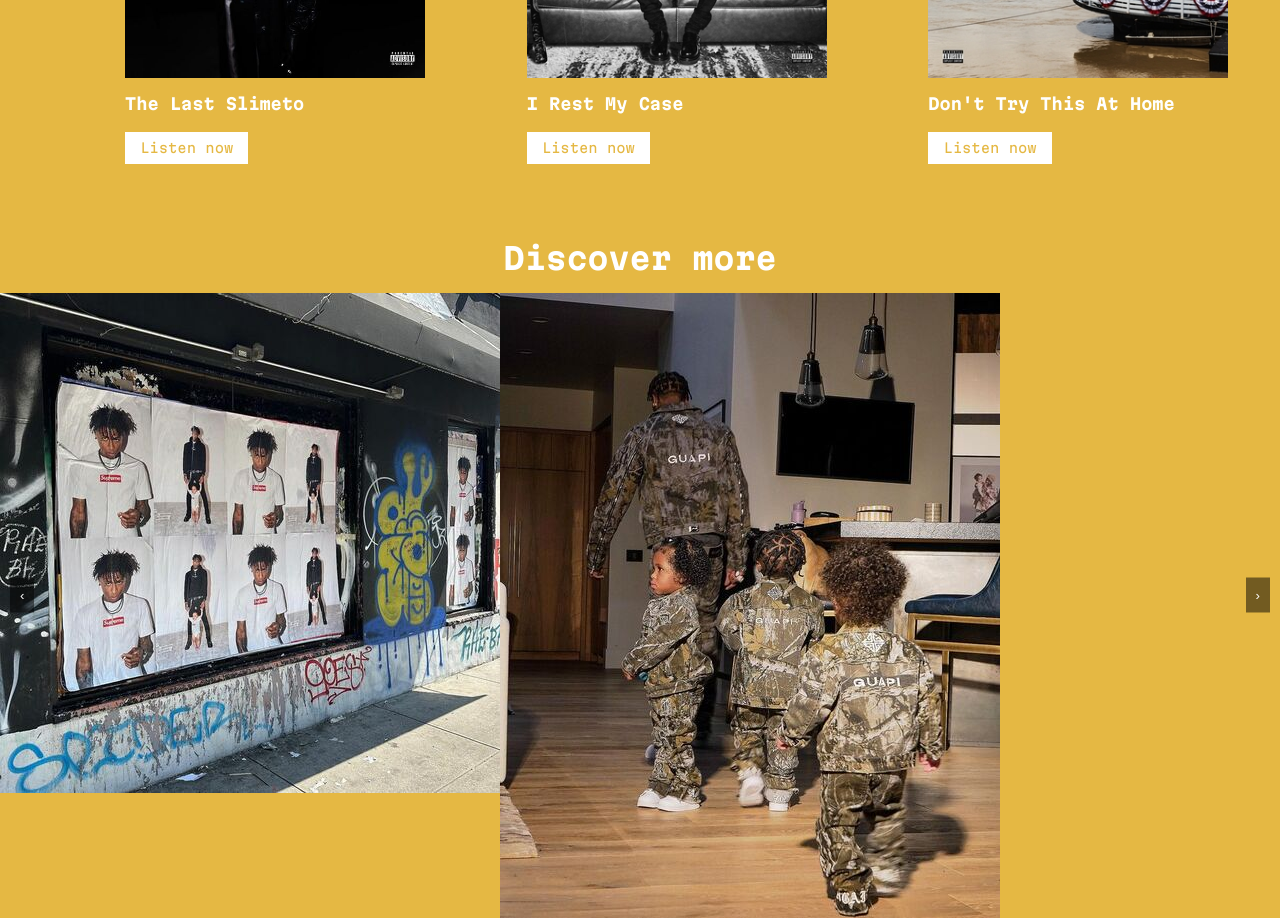
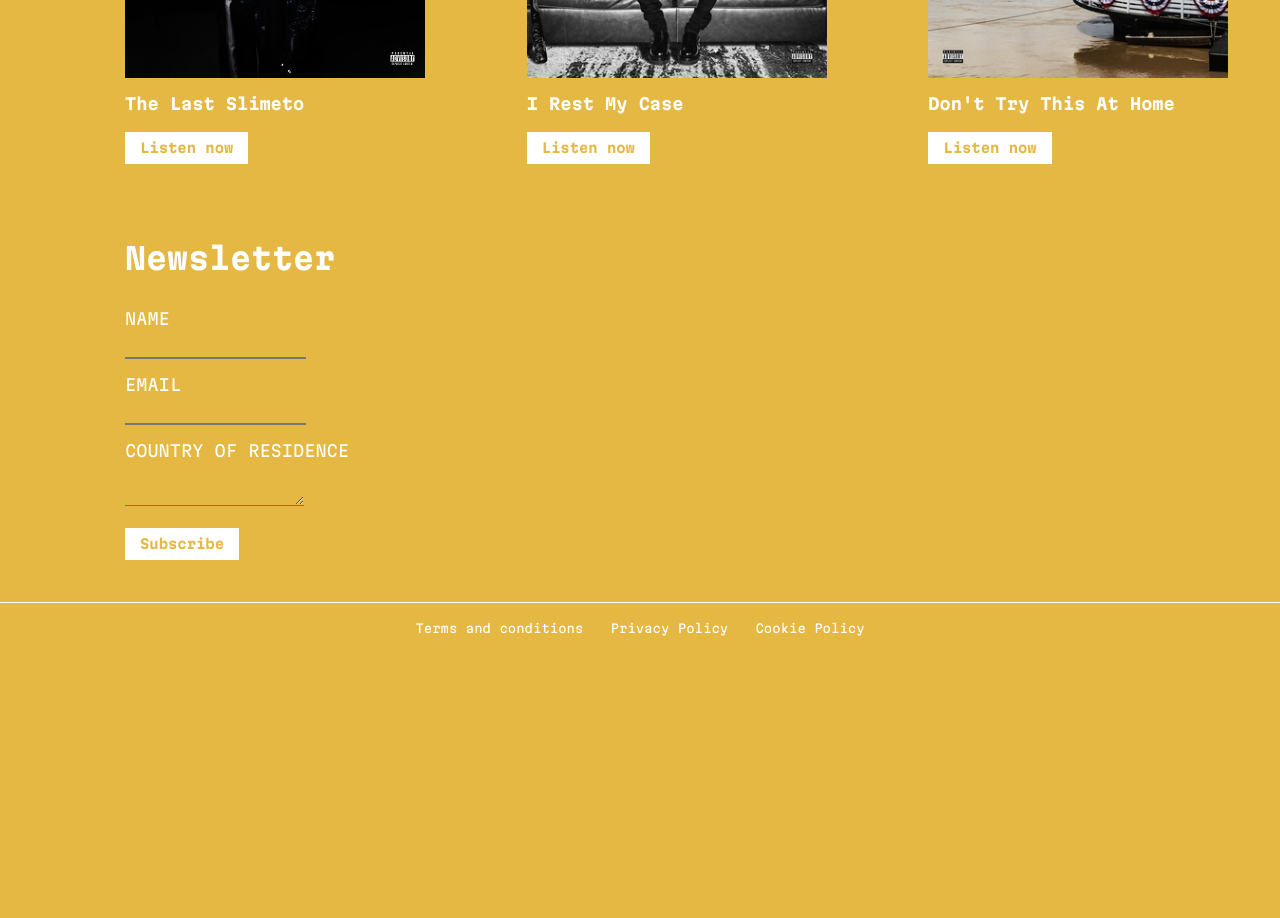
Before and after one commit to lucamaino/maino-luca-ufs07-2024, a plain HTML site: page index.html in a window 1280 px wide. Shown: the part 900-1818 px from the top of the page. After the commit the page ends 1551 px from the top, so only its background shows below. Drawn offline with Linux system fonts and the light colour scheme.

Commit message:
js e footer

```diff
--- a/assets/styles/main.css
+++ b/assets/styles/main.css
@@ -7,6 +7,10 @@
 body {
     font-family: 'Martian Mono';
     background: rgba(229,184,67);
+}
+
+.titoli {
+    padding-top: 50px;
 }
 
 a {
@@ -75,6 +79,7 @@ a.logo img {
 
 .btn-udcmn, .btn-top, .btn-sinc-kent, .btn-tls, .btn-irmc, .btn-dttah {
     font-family: 'Martian Mono';
+    font-weight: bold;
     background-color: white;
     color: rgba(229,184,67);
     padding: 8px 15px;
@@ -101,49 +106,80 @@ a.logo img {
     justify-content: center;
 }
 
-.carosello {
-    position: relative;
-    overflow: hidden;
+.zoom {
+    transform: scale(1.1);
+    transition: transform 0.5s ease;
 }
 
-.carosello-img {
-    padding-top: 20px;
-    display: flex;
-    transition: transform 0.5s ease-in-out;
+.newsletter {
+    font-size: 30px;
+    color: white;
+    font-weight: bold;
+    padding-left: 125px;
+    padding-top: 475px;
 }
 
-.img-brand img {
-    max-width: 100%;
-    display: flex;
+form {
+    font-family: 'Martian Mono';
+    color: white;
+    padding-top: 20px;
+    padding-left: 125px;
+    label {
+        padding-top: 10px;
+        display: block;
+        margin: 0.5em 0 0.25em;
+    }
+
+    textarea,
+    input:not([type="checkbox"]) {
+        padding-top: 10px;
+        border-top: 0;
+        border-right: 0;
+        border-left: 0;
+        background-color: transparent;
+    }
 }
 
-.prev, .next {
-    position: absolute;
-    padding-top: 50px;
-    background-color: rgba(0, 0, 0, 0.5);
-    color: white;
+.btn-form {
+    font-family: 'Martian Mono';
+    font-weight: bold;
+    background-color: white;
+    color: rgba(229,184,67);
+    padding: 8px 15px;
     border: none;
-    padding: 10px;
     cursor: pointer;
-    z-index: 1;
+    position: relative;
+    bottom: 10px;
+    decoration: none;
+    display: block;
+    margin-top: 30px;
 }
 
-.prev {
-    left: 10px;
+.footer {
+    padding-top: 1em;
+    ul {
+        li {
+            display: inline-block;
+        }
+    }
+
+    .site-footer {
+        padding: 1em 0;
+        border-top: 1px solid white;
+        margin-top: 1em;
+        text-align: center;
+        li {
+            margin: 0 0.5em;
+        }
+        a {
+            color: white;
+            font-size: 0.75rem;
+        }
+        }
+    }
+
+.container-footer {
+    max-width: 1280px;
+    margin-right: auto;
+    margin-left: auto;
 }
-
-.next {
-    right: 10px;
-}
-
-.prev, .next {
-    position: absolute;
-    top: 50%;
-    transform: translateY(-50%);
-    background-color: rgba(0, 0, 0, 0.5);
-    color: white;
-    border: none;
-    padding: 10px;
-    cursor: pointer;
-    z-index: 1;
-}
--- a/index.html
+++ b/index.html
@@ -17,9 +17,9 @@
                 <img src="assets/images/logoyb.png" alt="">
             </a>
 
-            <nav>
-                <ul> <!--unordered list-->
-                    <li> <!--list item-->
+            <nav class="titoli">
+                <ul>
+                    <li>
                         <a href="index.html" title="Home">Home</a>
                     </li>
                     <li>
@@ -29,7 +29,7 @@
                         <a href="https://www.youtube.com/channel/UClW4jraMKz6Qj69lJf-tODA" title="Video" target="_blank">Video</a>
                     </li>
                     <li>
-                        <a href="https://www.youngboynba.com/#newsletter" title="Newsletter" target="_blank">Newsletter</a>
+                        <a href="#form-newsletter" title="Newsletter" target="_blank">Newsletter</a>
                     </li>
                 </ul>
             </nav>
@@ -42,7 +42,7 @@
         <div class="containers">
             <div class="container-udmcn">
                 <a class="udcmn" title="Until Death Call My Name">
-                    <img src="assets/images/udcmn.jpg" alt="">
+                    <img src="assets/images/udcmn.jpg">
                 </a>
                 <div class="title-udcmn">
                     <br>Until Death Call My Name</br>
@@ -54,7 +54,7 @@
 
             <div class="container-top">
                 <a class="top" title="Top">
-                    <img src="assets/images/top.jpg" alt="">
+                    <img src="assets/images/top.jpg">
                 </a>
                 <div class="title-top">
                     <br>Top</br>
@@ -66,7 +66,7 @@
 
             <div class="container-sinc-kent">
                 <a class="sinc-kent" title="Sincerely, Kentrell">
-                    <img src="assets/images/sinc-kent.jpg" alt="">
+                    <img src="assets/images/sinc-kent.jpg">
                 </a>
                 <div class="title-sinc-kent">
                     <br>Sincerely, Kentrell</br>
@@ -78,7 +78,7 @@
 
             <div class="container-tls">
                 <a class="tls" title="The Last Slimeto">
-                    <img src="assets/images/tls.jpg" alt="">
+                    <img src="assets/images/tls.jpg">
                 </a>
                 <div class="title-tls">
                     <br>The Last Slimeto</br>
@@ -90,7 +90,7 @@
 
             <div class="container-irmc">
                 <a class="irmc" title="I Rest My Case">
-                    <img src="assets/images/irmc.jpeg" alt="">
+                    <img src="assets/images/irmc.jpeg">
                 </a>
                 <div class="title-irmc">
                     <br>I Rest My Case</br>
@@ -102,7 +102,7 @@
 
             <div class="container-dttah">
                 <a class="dttah" title="Don't Try This At Home">
-                    <img src="assets/images/dttah.jpeg" alt="">
+                    <img src="assets/images/dttah.jpeg">
                 </a>
                 <div class="title-dttah">
                     <br>Don't Try This At Home</br>
@@ -113,22 +113,49 @@
             </div>
         </div>
 
-        <div class="discover-more">
-            <a>Discover more</a>
+        <div class="newsletter" id="form-newsletter">
+            <a>Newsletter</a>
         </div>
 
-        <div class="carosello">
-            <div class="carosello-img">
-                <div class="img-brand">
-                    <img src="assets/images/supreme.jpg" alt="Supreme x Youngboy Never Broke Again">
-                </div>
-                <div class="img-brand">
-                    <img src="assets/images/guapi.jpg" alt="Guapi x Youngboy Never Broke Again">
+        <form>
+            <div>
+                <label for="name">NAME</label>
+                <input type="text" id="thename" name="name">
+            </div>
+
+            <div>
+                <label for="email">EMAIL</label>
+                <input type="email" id="theemail" name="email" required>
+            </div>
+
+            <div>
+                <label for="msg">COUNTRY OF RESIDENCE</label>
+                <textarea id="msg" name="name"></textarea>
+            </div>
+
+            <div>
+            </div>
+
+            <button class="btn-form" type="submit">Subscribe</button>
+        </form>
+
+        <footer class="footer">
+            <div class="container-footer">
+                <div class="site-footer">
+                    <ul>
+                        <li>
+                            <a href="terms-conditions.html" title="Terms and conditions">Terms and conditions</a>
+                        </li>
+                        <li>
+                            <a href="privacy-policy.html" title="Privacy Policy">Privacy Policy</a>
+                        </li>
+                        <li>
+                            <a href="cookie-policy.html" title="Cookie Policy">Cookie Policy</a>
+                        </li>
+                    </ul>
                 </div>
             </div>
-            <button class="prev">‹</button>
-            <button class="next">›</button>
-        </div>
+        </footer>
 
         <script src="script.js"></script>
 </body>
--- a/script.js
+++ b/script.js
@@ -1,27 +1,10 @@
-document.addEventListener('DOMContentLoaded', function() {
-    const carouselImages = document.querySelector('.carosello-img');
-    const images = document.querySelectorAll('.img-brand');
-    const prevButton = document.querySelector('.prev');
-    const nextButton = document.querySelector('.next');
-    let currentIndex = 0;
+const images = document.querySelectorAll('.udcmn img, .top img, .sinc-kent img, .tls img, .irmc img, .dttah img');
 
-    function showImage(index) {
-        if (index < 0) {
-            currentIndex = images.length - 1;
-        } else if (index >= images.length) {
-            currentIndex = 0;
-        } else {
-            currentIndex = index;
-        }
-        const offset = -currentIndex * 100;
-        carouselImages.style.transform = `translateX(${offset}%)`;
-    }
-
-    prevButton.addEventListener('click', function() {
-        showImage(currentIndex - 1);
+images.forEach(img => {
+    img.addEventListener('mouseover', () => {
+        img.classList.add('zoom');
     });
-
-    nextButton.addEventListener('click', function() {
-        showImage(currentIndex + 1);
+    img.addEventListener('mouseout', () => {
+        img.classList.remove('zoom');
     });
 });
```
